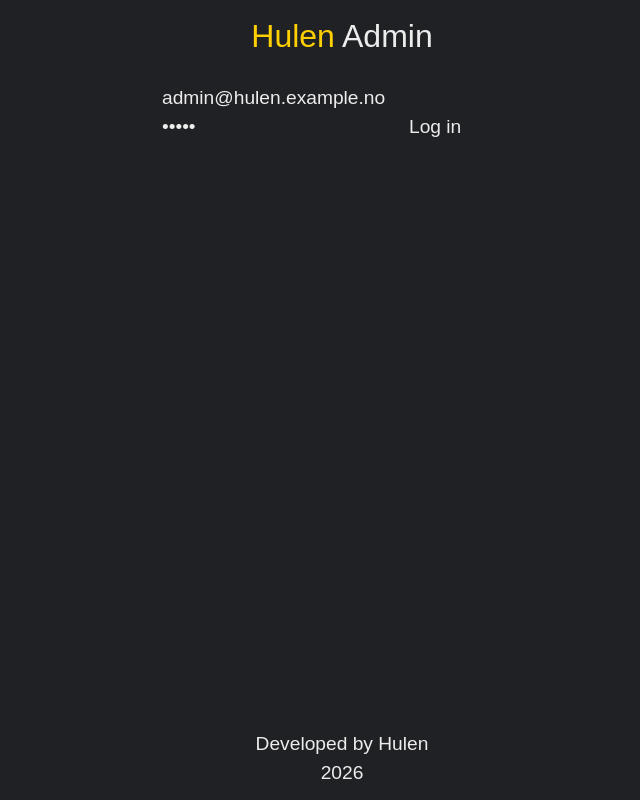
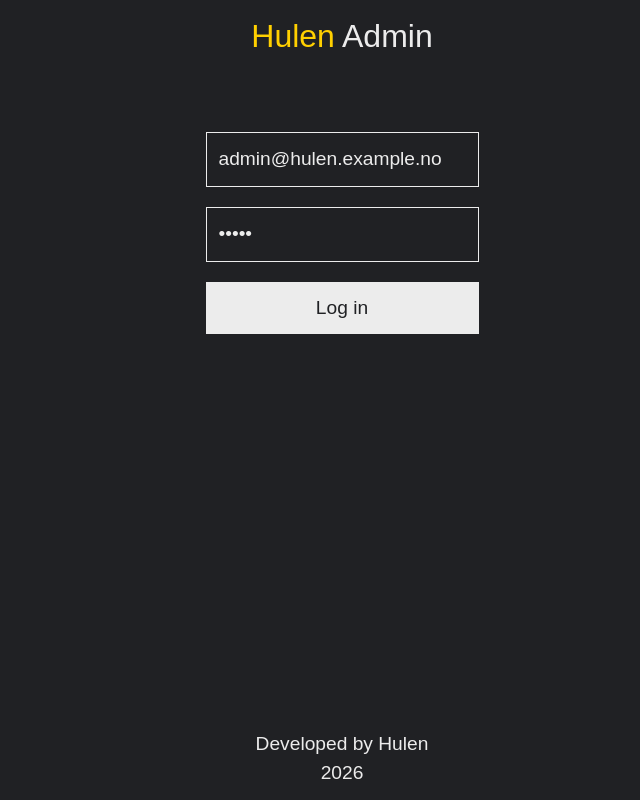
Before and after one commit to NehGuk/hulen-admin-prototype, a React (Vite) app: page / in a window 1280 px wide. Shown: the whole page, without its empty margins (298-938 px from the left). Built offline with nearby package versions, Linux system fonts and the light colour scheme.

Commit message:
Style log in form

```diff
--- a/src/components/LoginForm/LoginForm.tsx
+++ b/src/components/LoginForm/LoginForm.tsx
@@ -23,11 +23,29 @@ export default function LoginForm({ onLogin }: LoginProps) {
   }
 
   return (
-    <form onSubmit={handleSubmit} className="p-3 mx-auto max-w-sm">
-      <input type="email" value={email} required onChange={(e) => setEmail(e.target.value)} />
-      <input type="password" value={password} required onChange={(e) => setPassword(e.target.value)} />
-      <button type="submit">Log in</button>
-      {error && <p className="text-red">{error}</p>}
+    <form onSubmit={handleSubmit} className="p-3 mx-auto max-w-sm flex-col items-center gap-4">
+      <div className="flex w-full flex-col gap-5 mt-12">
+        <input
+          type="email"
+          value={email}
+          placeholder="Email"
+          required
+          onChange={(e) => setEmail(e.target.value)}
+          className="border p-3 focus:border-deep-yellow focus:outline-0"
+        />
+        <input
+          type="password"
+          value={password}
+          placeholder="Password"
+          required
+          onChange={(e) => setPassword(e.target.value)}
+          className="border p-3 focus:border-deep-yellow focus:outline-0"
+        />
+        <button type="submit" className="bg-white py-3 font-hulen text-dark hover:bg-deep-yellow focus:bg-deep-yellow focus:outline-0">
+          Log in
+        </button>
+        {error && <p className="text-red">{error}</p>}
+      </div>
     </form>
   )
 }
```
